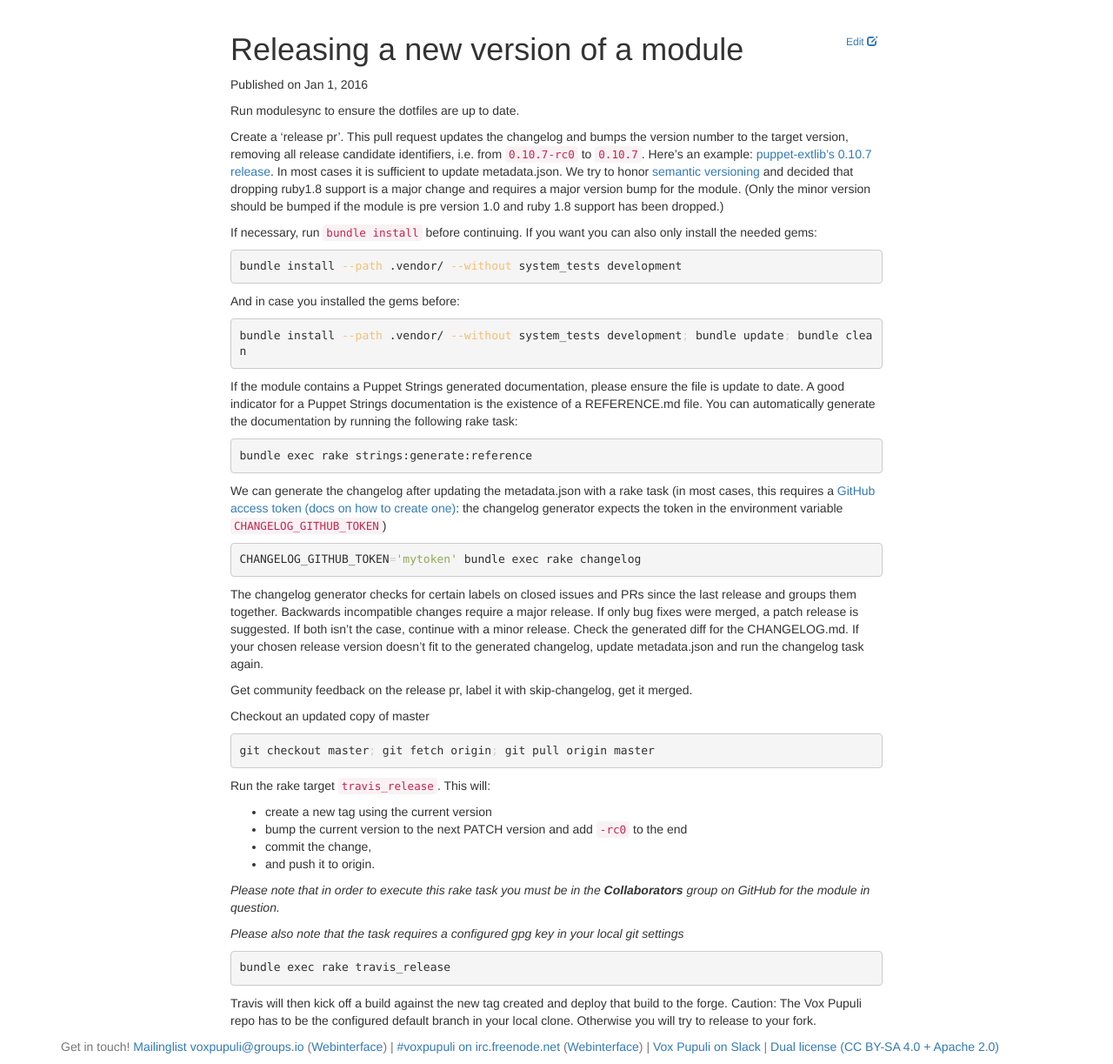
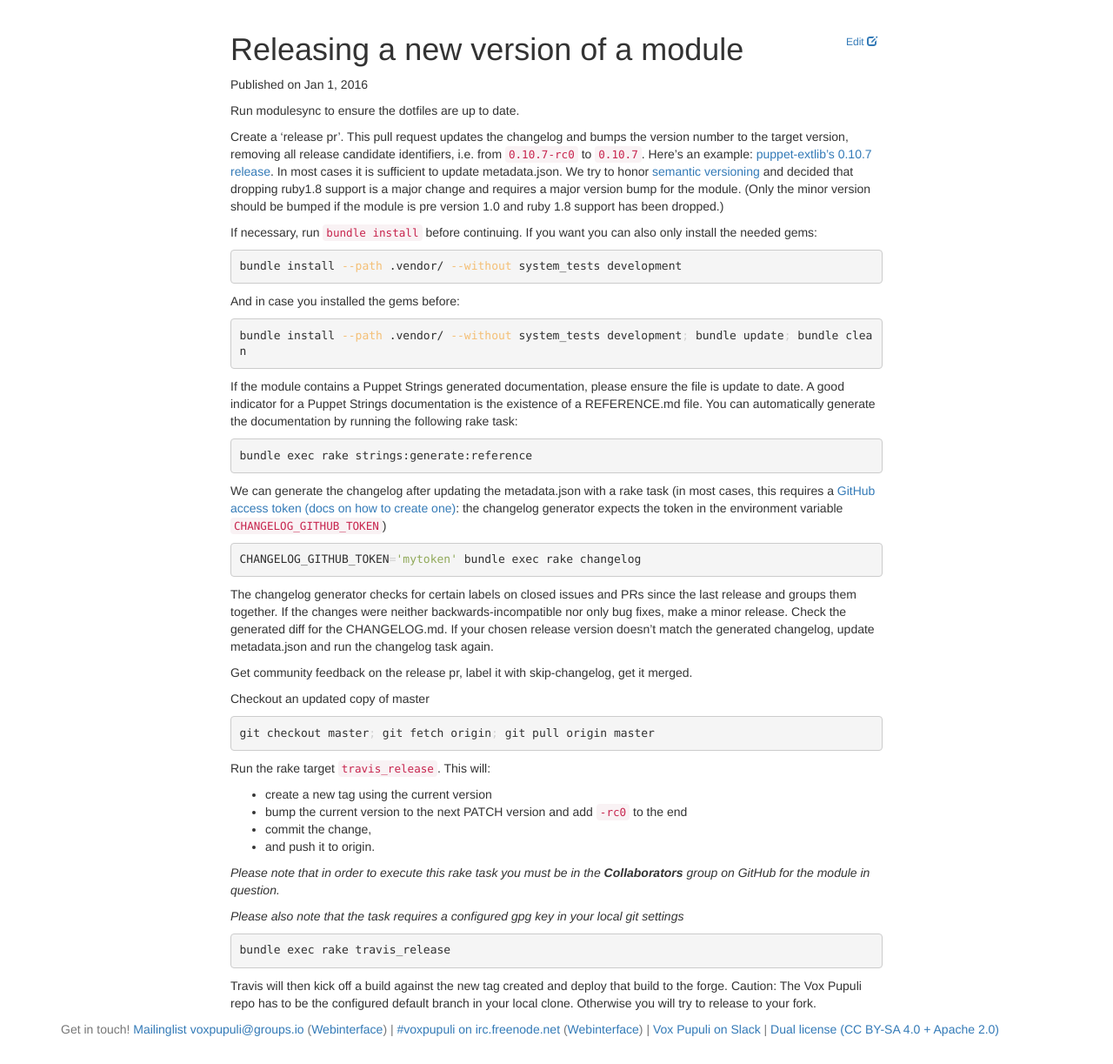
Before and after one commit to voxpupuli/voxpupuli.github.io, a Jekyll site: the page built from _docs/releasing_version.md, in a window 1280 px wide, cut to the strip 184-1407 px from the top of the page. Shown: the whole strip at 87% size. Built offline with Jekyll 4.4.1, drawn with Linux system fonts in a browser that asks for light colours; nearby versions of some CDN libraries.

Commit message:
Update _docs/releasing_version.md
Co-authored-by: Trevor Vaughan <peiriannydd@gmail.com>

````diff
--- a/_docs/releasing_version.md
+++ b/_docs/releasing_version.md
@@ -47,9 +47,11 @@ the changelog generator expects the token in the environment variable `CHANGELOG
 CHANGELOG_GITHUB_TOKEN='mytoken' bundle exec rake changelog
 ```
 
-The changelog generator checks for certain labels on closed issues and PRs since the last release and groups them together. Backwards incompatible changes require a major release.
-If only bug fixes were merged, a patch release is suggested. If both isn't the case, continue with a minor release. Check the generated diff for the CHANGELOG.md. If your chosen
-release version doesn't fit to the generated changelog, update metadata.json and run the changelog task again.
+The changelog generator checks for certain labels on closed issues and PRs since
+the last release and groups them together. If the changes were neither
+backwards-incompatible nor only bug fixes, make a minor release. Check the
+generated diff for the CHANGELOG.md. If your chosen release version doesn't
+match the generated changelog, update metadata.json and run the changelog task again.
 
 Get community feedback on the release pr, label it with skip-changelog, get it merged.
 
````
